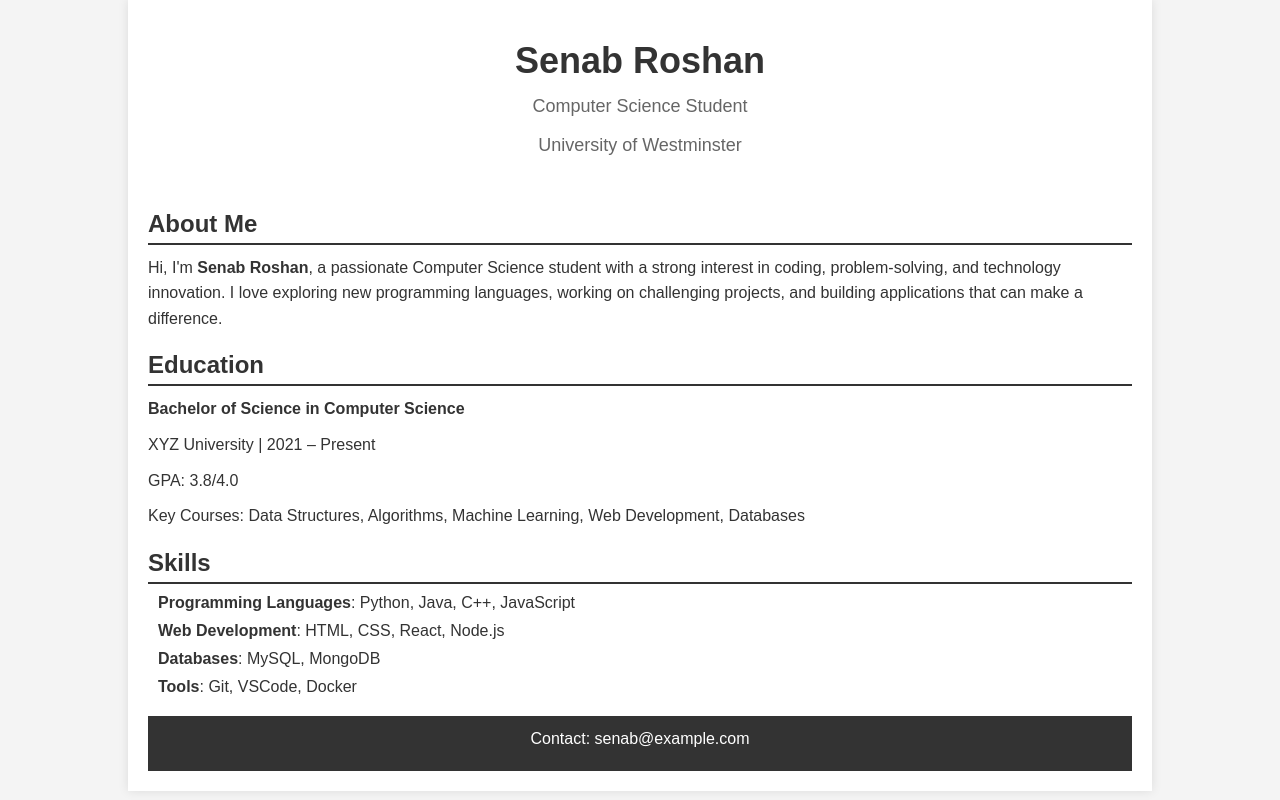
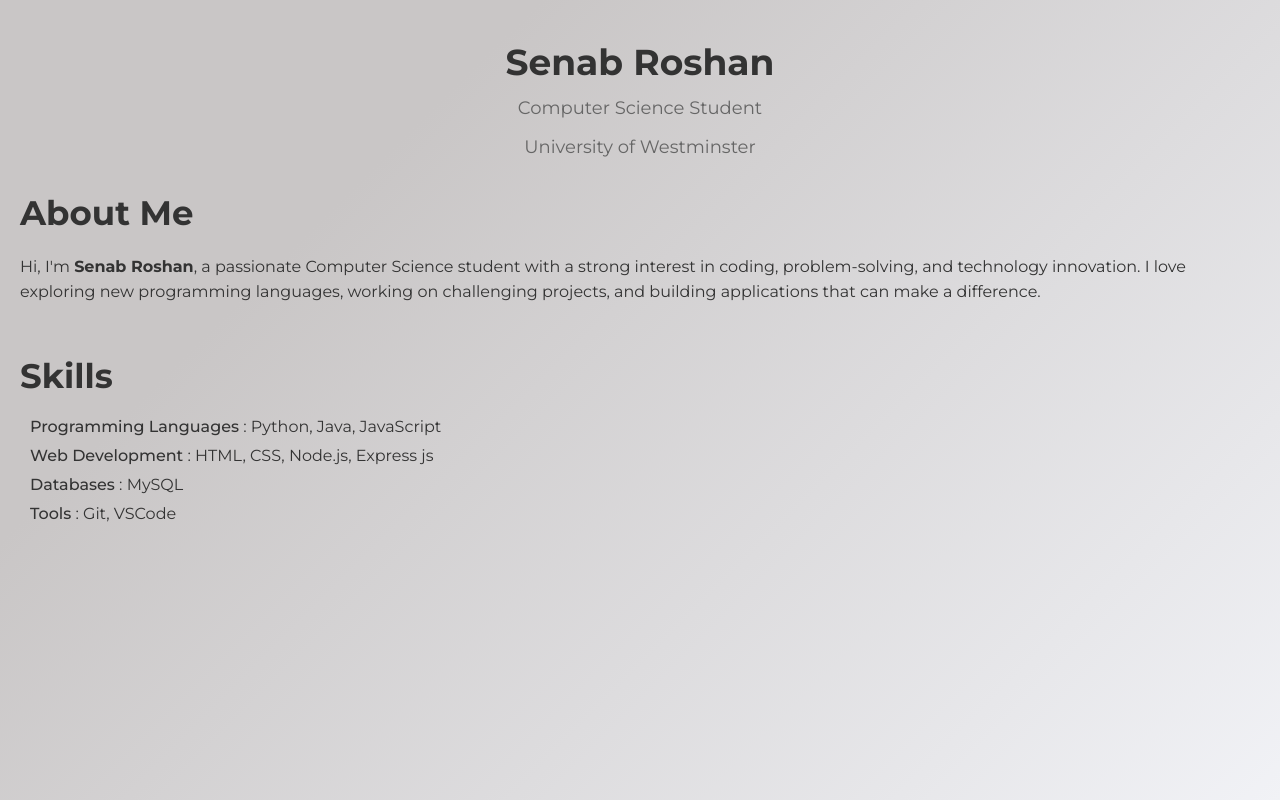
Before and after one commit to SenabRoshan/portfolio, a plain HTML site: page index.html in a window 1280 px wide. Drawn offline with Linux system fonts and the light colour scheme.

Commit message:
updated portfolio

```diff
--- a/index.html
+++ b/index.html
@@ -4,6 +4,9 @@
     <meta charset="UTF-8">
     <meta name="viewport" content="width=device-width, initial-scale=1.0">
     <meta http-equiv="X-UA-Compatible" content="IE=edge">
+    <link rel="preconnect" href="https://fonts.googleapis.com">
+    <link rel="preconnect" href="https://fonts.gstatic.com" crossorigin>
+    <link href="https://fonts.googleapis.com/css2?family=Montserrat:ital,wght@0,100..900;1,100..900&display=swap" rel="stylesheet">
     <title>Senab Roshan Portfolio</title>
     <link rel="stylesheet" href="./styles.css">
 </head>
@@ -15,32 +18,21 @@
             <p>University of Westminster</p>
         </header>
 
-        <section id="about">
+        <div id="about">
             <h2>About Me</h2>
             <p>Hi, I'm <strong>Senab Roshan</strong>, a passionate Computer Science student with a strong interest in coding, problem-solving, and technology innovation. I love exploring new programming languages, working on challenging projects, and building applications that can make a difference.</p>
-        </section>
+        </div>
 
-        <section id="education">
-            <h2>Education</h2>
-            <p><strong>Bachelor of Science in Computer Science</strong></p>
-            <p>XYZ University | 2021 – Present</p>
-            <p>GPA: 3.8/4.0</p>
-            <p>Key Courses: Data Structures, Algorithms, Machine Learning, Web Development, Databases</p>
-        </section>
-
-        <section id="skills">
+        <div id="skills">
             <h2>Skills</h2>
             <ul>
-                <li><strong>Programming Languages</strong>: Python, Java, C++, JavaScript</li>
-                <li><strong>Web Development</strong>: HTML, CSS, React, Node.js</li>
-                <li><strong>Databases</strong>: MySQL, MongoDB</li>
-                <li><strong>Tools</strong>: Git, VSCode, Docker</li>
+                <li><span>Programming Languages</span> : Python, Java, JavaScript</li>
+                <li><span>Web Development</span> : HTML, CSS, Node.js, Express js</li>
+                <li><span>Databases</span> : MySQL</li>
+                <li><span>Tools</span> : Git, VSCode</li>
             </ul>
-        </section>
+        </div>
 
-        <footer>
-            <p>Contact: senab@example.com</p>
-        </footer>
     </div>
 </body>
 </html>
--- a/styles.css
+++ b/styles.css
@@ -5,17 +5,18 @@
 }
 
 body {
-    font-family: Arial, sans-serif;
-    background-color: #f4f4f4;
+    font-family: "Montserrat", sans-serif;
     color: #333;
+    background-color: #f1f2f6;
+    background-image: linear-gradient(315deg, #f1f2f6 0%, #c9c6c6 74%);
+
 }
 
 .container {
-    width: 80%;
+    width: 100%;
+    height: 100vh;
     margin: 0 auto;
     padding: 20px;
-    background-color: white;
-    box-shadow: 0 0 10px rgba(0, 0, 0, 0.1);
 }
 
 header {
@@ -39,9 +40,8 @@ section {
 }
 
 h2 {
-    font-size: 24px;
-    margin-bottom: 10px;
-    border-bottom: 2px solid #333;
+    font-size: 34px;
+    margin-bottom: 15px;
     padding-bottom: 5px;
 }
 
@@ -59,10 +59,10 @@ ul li {
     margin-bottom: 10px;
 }
 
-footer {
-    text-align: center;
-    margin-top: 20px;
-    padding: 10px;
-    background-color: #333;
-    color: white;
+#skills{
+    margin-top: 50px;
 }
+
+span{
+    font-weight: 500;
+}
```
